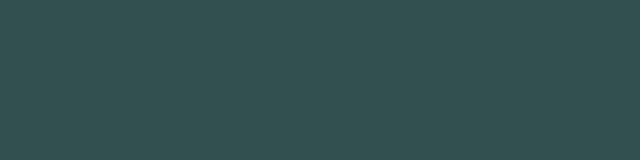
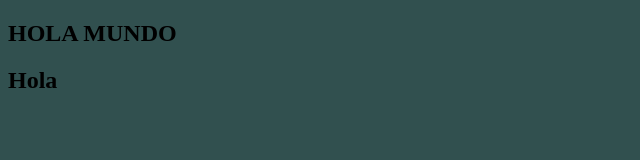
Before and after one commit to devlgpa/sitioweb, a plain HTML site: page index.html in a window 1280 px wide. Shown: the whole page, without its empty margins (0-640 px from the left). Drawn offline with Linux system fonts and the light colour scheme.

Commit message:
Update index.html

```diff
--- a/index.html
+++ b/index.html
@@ -6,6 +6,9 @@
     <title>Sitio web-prueba</title>
 </head>
 <body bgcolor="#31504F">
-    <title>prueba</title>
+    <section id="ejemplo">
+        <h1>HOLA MUNDO</h1>
+        <h2>Hola</h2>
+    </section>
 </body>
 </html>
```
